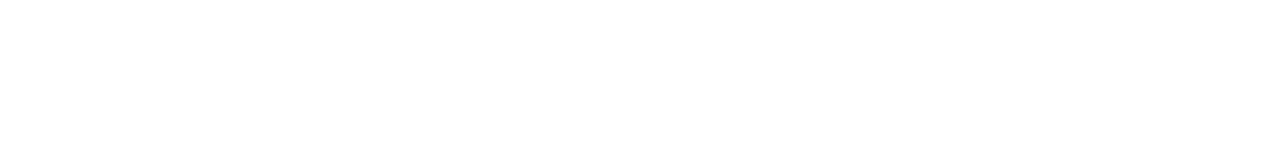
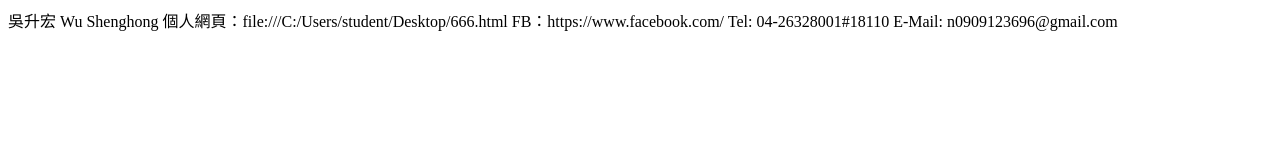
Before and after one commit to Hai6186/aboutme, a plain HTML site: page 666.html in a window 1280 px wide. Drawn offline with Linux system fonts and the light colour scheme.

Commit message:
version 1: body

```diff
--- a/666.html
+++ b/666.html
@@ -8,6 +8,12 @@
 	</title>
 </head>
 <body>
+	吳升宏
+    Wu Shenghong
 
+    個人網頁：file:///C:/Users/student/Desktop/666.html
+	FB：https://www.facebook.com/
+   	Tel: 04-26328001#18110
+   	E-Mail: n0909123696@gmail.com
 </body>
 </html>
```
